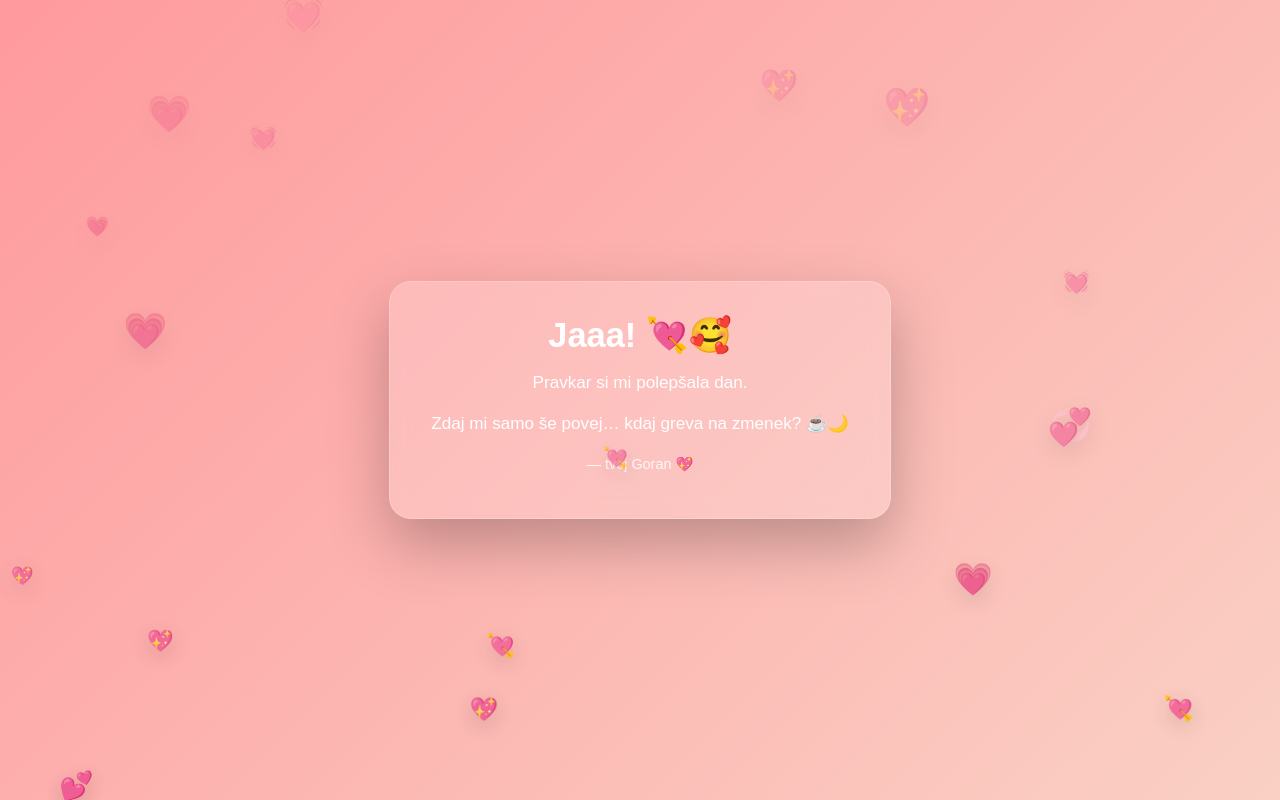
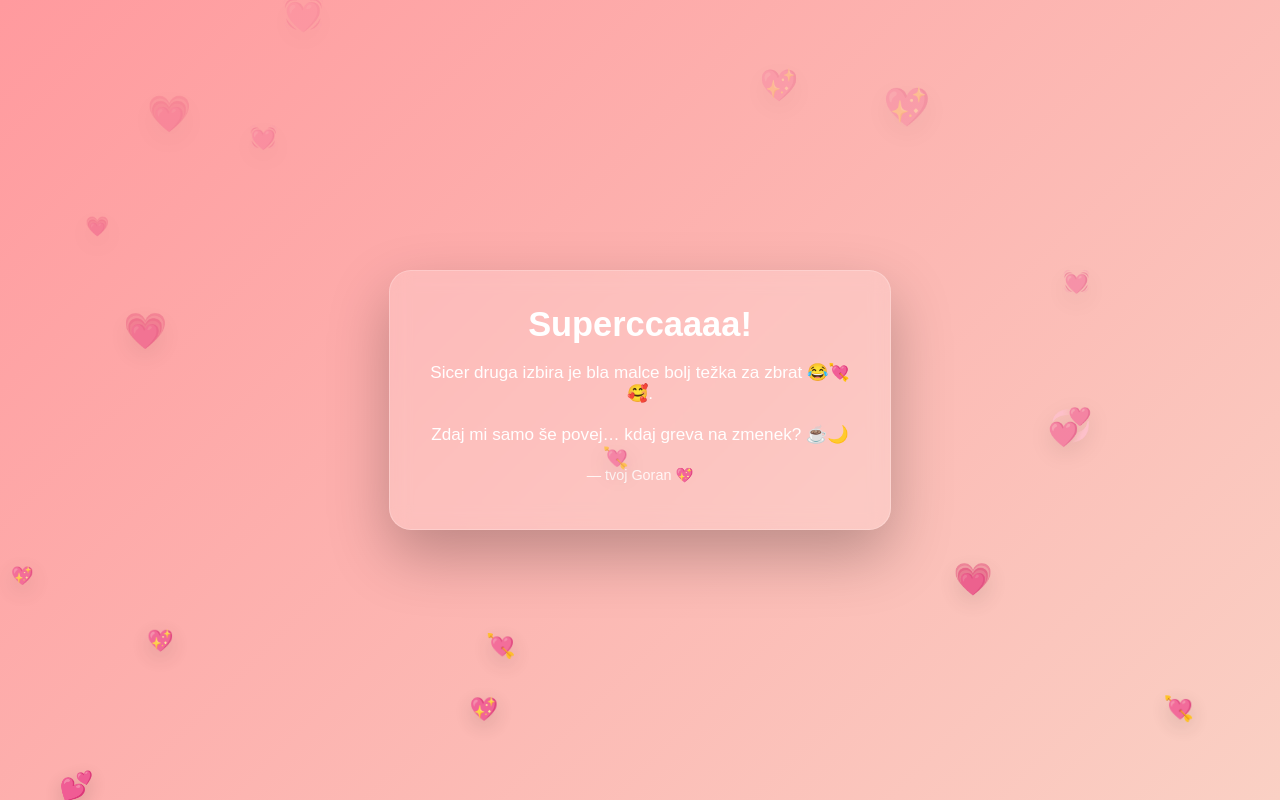
Before and after one commit to GoranPlazacic/Invitation, a plain HTML site: page index.html in a window 1280 px wide. Both pictures are taken after a click on the button "Ja 💕". Drawn offline with Linux system fonts and the light colour scheme.

Commit message:
Update title and success message in index.html

```diff
--- a/index.html
+++ b/index.html
@@ -3,7 +3,7 @@
 <head>
 <meta charset="UTF-8" />
 <meta name="viewport" content="width=device-width, initial-scale=1.0"/>
-<title>Anja 💖</title>
+<title>Moja miša, Anjči 💖</title>
 
 <style>
   body{
@@ -194,9 +194,9 @@
    *********************/
   document.getElementById("yes").addEventListener("click", () => {
     document.getElementById("card").innerHTML = `
-      <h1>Jaaa! 💘🥰</h1>
+      <h1>Superccaaaa! </h1>
       <p class="text">
-        Pravkar si mi polepšala dan.<br><br>
+        Sicer druga izbira je bla malce bolj težka za zbrat 😂💘🥰.<br><br>
         Zdaj mi samo še povej… kdaj greva na zmenek? ☕🌙
       </p>
       <p class="hint" style="margin-top:18px;">
```
